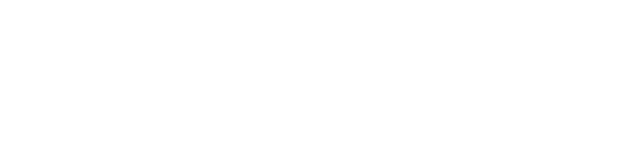
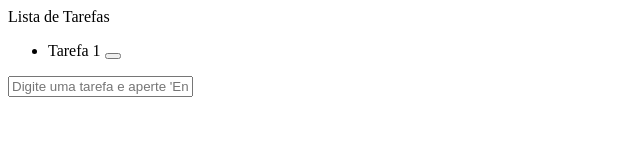
Before and after one commit to deivisonnovossate/TO-DO-LIST, a plain HTML site: page index.html in a window 1280 px wide. Shown: the whole page, without its empty margins (0-640 px from the left). Drawn offline with Linux system fonts and the light colour scheme.

Commit message:
html structure

```diff
--- a/index.html
+++ b/index.html
@@ -10,6 +10,30 @@
 </head>
 <body>
 
+    <div class="todolist">
+
+        <header>Lista de Tarefas</header>
+
+        <section class="wrapper-list">
+            <ul class="list" id="list">
+                <li>
+                    <div class="check"></div>
+
+                    <label class="task">
+                        Tarefa 1
+                    </label>
+
+                    <button class="remove"></button>
+                </li>
+            </ul>
+        </section>
+
+        <footer>
+            <input type="text" id="inputTask" placeholder="Digite uma tarefa e aperte 'Enter'.">
+        </footer>
+
+    </div>
+
     <script src="js/main.js"></script>
 </body>
 </html>
```
Also changed, not shown: 1 other file.
